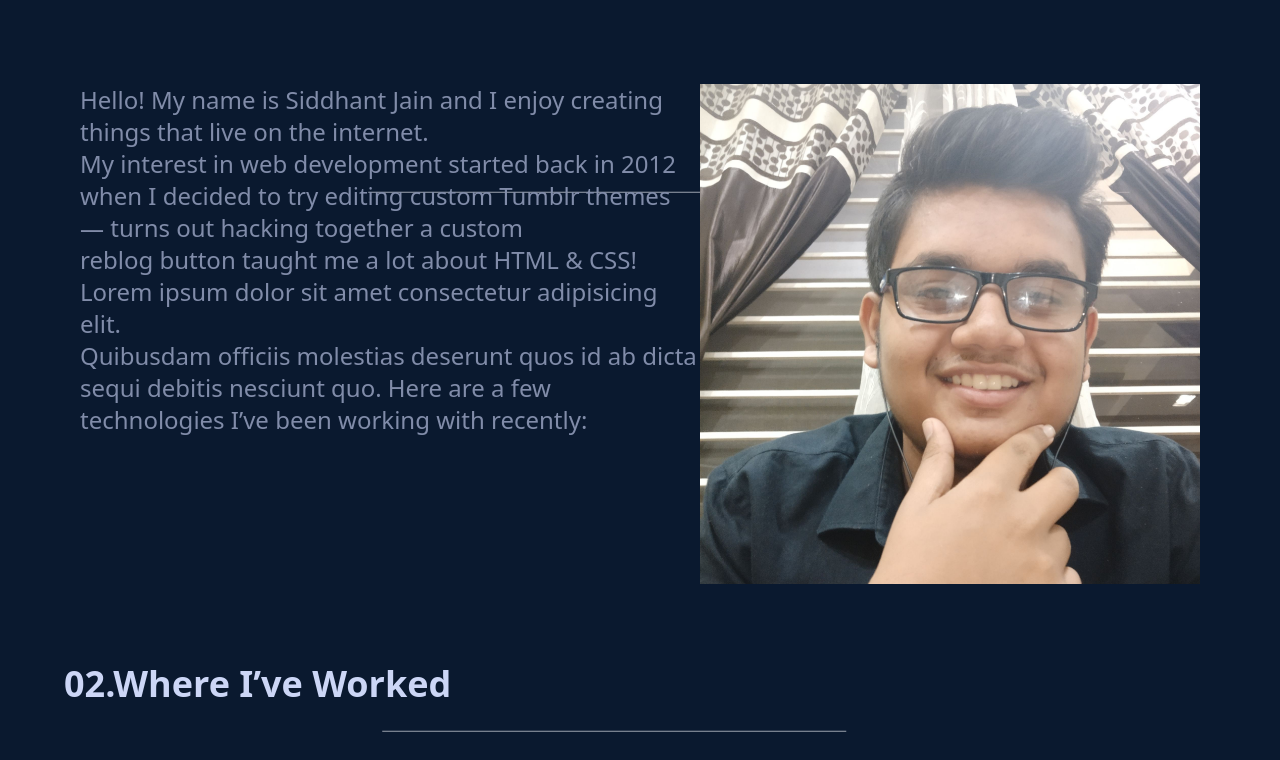
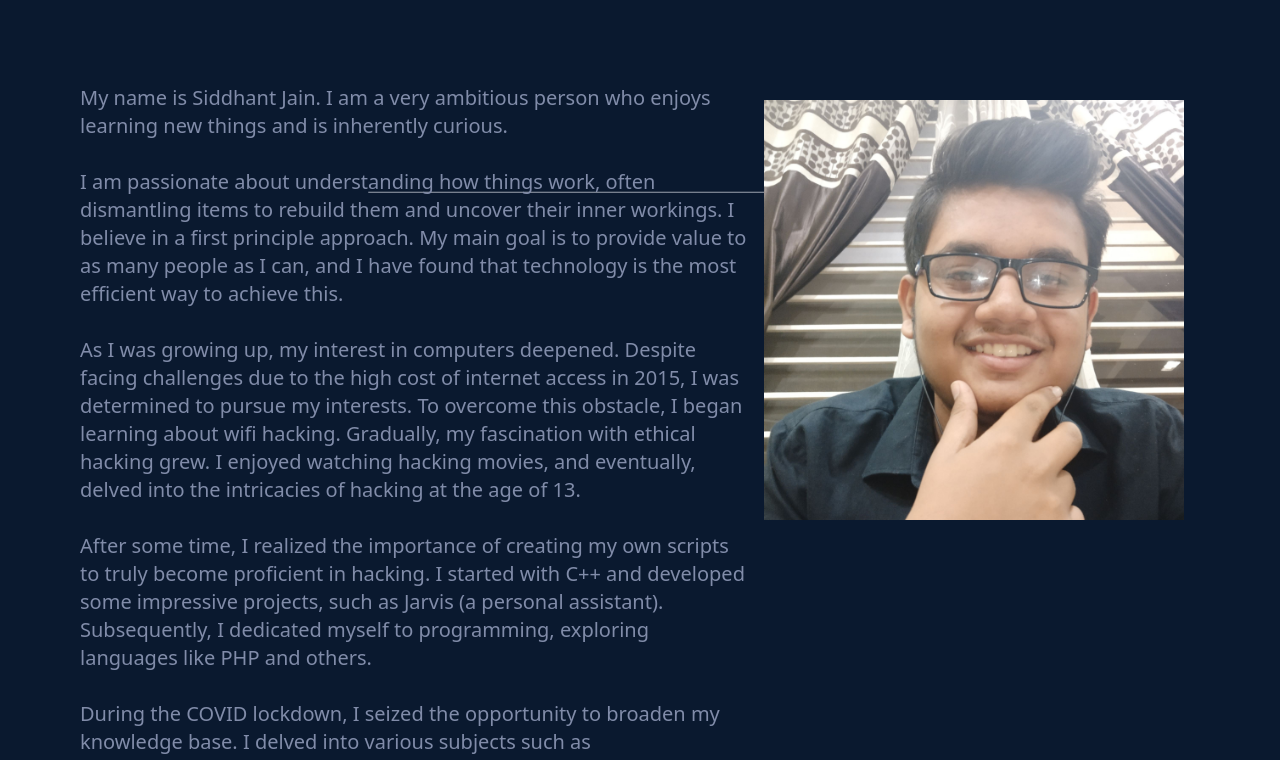
Before and after one commit to CoolSidOfficial/britney_portfolio, a React (Vite) app: page / in a window 1280 px wide. Shown: the part 816-1576 px from the top of the page. Built offline with nearby package versions, Linux system fonts and the light colour scheme.

Commit message:
added about me content

```diff
--- a/src/components/Aboutme.jsx
+++ b/src/components/Aboutme.jsx
@@ -8,13 +8,33 @@ const Aboutme = () => {
         {/* <span className=" text-3xl text-[#C1CAEB]  font-bold  "> About Me&nbsp; </span> */}
       <span className=" absolute   rotate-90	  left-[600px] top-[97%] h-[58%] bg-gray-400 w-[0.5px]"></span>
 
-          <div className=" flex m-20 text-white">
-        <div className= " text-[#818CA9] text-2xl flex column  ">Hello! My name is Siddhant Jain  and I enjoy creating things that live on the internet.<br/>
-       My interest in web development started back in 2012 when I decided to try editing custom Tumblr themes — turns out hacking together a custom<br/> reblog button taught me a lot about HTML & CSS! Lorem ipsum dolor sit amet consectetur adipisicing elit. <br></br>Quibusdam officiis molestias deserunt quos id ab dicta sequi debitis nesciunt quo.
-       Here are a few technologies I’ve been working with recently:
+      <div className=" flex m-20 text-white">
+       <div className= " text-[#818CA9] text-xl flex column w-110 ">
+  My name is Siddhant Jain. I am a very ambitious person who enjoys learning new things and is inherently curious.
+<br/>
+<br/>
+
+ I am passionate about understanding how things work, often dismantling items to rebuild them and uncover their inner workings. I believe in a first principle approach. My main goal is to provide value to as many people as I can, and I have found that technology is the most efficient way to achieve this.
+ <br/>
+ <br/>
+As I was growing up, my interest in computers deepened. Despite facing challenges due to the high cost of internet access in 2015, I was determined to pursue my interests. To overcome this obstacle, I began learning about wifi hacking. Gradually, my fascination with ethical hacking grew. I enjoyed watching hacking movies, and eventually, delved into the intricacies of hacking at the age of 13.
+<br/>
+<br/>
+
+After some time, I realized the importance of creating my own scripts to truly become proficient in hacking. I started with C++ and developed some impressive projects, such as Jarvis (a personal assistant). Subsequently, I dedicated myself to programming, exploring languages like PHP and others.
+<br/>
+<br/>
+During the COVID lockdown, I seized the opportunity to broaden my knowledge base. I delved into various subjects such as macroeconomics, international relations, geopolitics, history, and current affairs. Additionally, I explored medical science-related topics, particularly different types of heart surgeries. I also immersed myself in business books, often watching summaries to gain insights efficiently.
+<br/>
+<br/>
+Despite expanding my interests and becoming a pantomath, I never abandoned my first hobby, computer science. I focused on specializing in this field while maintaining a generalist approach to other subjects.
+<br/> Here are a few technologies I’ve been working with recently:
        {/* <div className="h-[600px/] "></div> */}
 </div>
-<img  src={Image} alt= "Image can't be loaded " width={500}></img></div>
+  <div className=" w-[150rem] p-4  ">
+<img  src={Image} alt= "Image can't be loaded " ></img>
+    </div>
+  </div>
 </Fade>
 </>
   )
--- a/src/components/Contact.jsx
+++ b/src/components/Contact.jsx
@@ -10,7 +10,7 @@ export const Contact = () => {
         <span className=' font-bold text-[#8892B0] text-5xl p-4'>Get In Touch</span>
         <p className='text-2xl text-[#8892B0] p-3  '>Although I’m not currently looking for any new opportunities, my inbox is always open.<br/> Whether you have a question or just want to say hi, I’ll try my best to get back to you!</p>
        <a href="https://www.linkedin.com/in/siddhant-jain-coolsidofficial/" className="text-white border p-5  place-self-center  w-60  rounded   transition-transform duration-300 transform hover:shadow-[7px_9px_0px_rgba(100,255,218,1)] hover:translate-y-[-2px] hover:translate-x-[-2px]  mt-10"> Say Hello!</a>
-      <span className=' mt-80 text-3xl text-[#8892B0] p-3 hover:text-white'>Designed & Built by Siddhant Jain</span>
+      <span className=' mt-80 text-3xl text-[#8892B0] p-3 hover:text-white'>Designed & Built by Siddhant Jain in React </span>
     </div>
 
   )
--- a/src/components/Experience.jsx
+++ b/src/components/Experience.jsx
@@ -13,9 +13,9 @@ const Experience = () => {
         <span>Where I’ve Worked</span>
 
     </div>
-      <span className=" absolute   rotate-90	  left-[48%] top-[1315px] h-[58%] bg-gray-400 w-[0.5px]"></span>
+      <span className=" absolute   rotate-90	  left-[48%] top-[1691px] h-[58%] bg-gray-400 w-[0.5px]"></span>
     <div className='flex m-28'>
-    <span className=" absolute  	  left-[8%] top-[1649px] h-[49%] w-[4px] bg-gray-400 "></span>
+    <span className=" absolute  	  left-[8%] top-[1997px] h-[49%] w-[4px] bg-gray-400 "></span>
 
       <ul className="  text-2xl text-[#8892B0] ">
         <li><button className ="experience-button hover:bg-[#112240] focus:bg-[#112240] p-4 w-52" onClick={()=>setExperience(1)}  >Upstament</button></li>
--- a/src/components/Header.jsx
+++ b/src/components/Header.jsx
@@ -7,7 +7,7 @@ const Header = (props) => {
  <span className="block text-2xl "> Hi, my name is </span>
  <span className="block text-8xl text-[#CCD6F6]">{props.uname}.</span>
  <span className=" block text-8xl text-[#8892B0]">{props.title}.</span>
- <p className=" block p-6 text-lg font-semibold text-[#8892B0]">{props.description}</p>
+ <p className=" block p-6 text-xl font-semibold text-[#8892B0]">{props.description}</p>
  <a href="https://www.linkedin.com/in/siddhant-jain-coolsidofficial/" className="text-white border absolute left-[130px]   p-6 rounded  transition-transform duration-300 transform hover:shadow-[7px_9px_0px_rgba(100,255,218,1)] hover:translate-y-[-2px] hover:translate-x-[-2px]   text-xxl"> Check out my Linkedin!</a>
  </header>
  </Fade>
--- a/src/components/Other_Proj.jsx
+++ b/src/components/Other_Proj.jsx
@@ -4,7 +4,7 @@ const Other_Proj = () => {
   return (
     <div className="flex-col  mt-[200px] text-center">
         <span className=" text-[#CCD6F6] block text-4xl font-semibold ">Other Noteworthy Projects</span>
-        <a  className="text-white  font-semibold  text-lg" href="">view the archive</a>
+        <a  className="text-white  font-semibold  text-lg" href="https://github.com/CoolSidOfficial?tab=repositories " target='_blank'>view the archive</a>
         <div className=" grid  grid-cols-3 gap-7 m-28 	">
         <Other_comp />
         <Other_comp/>
--- a/src/components/Projects.jsx
+++ b/src/components/Projects.jsx
@@ -7,7 +7,7 @@ const Projects = () => {
     <div >
       <span className="text-white text-4xl p-2"> 03.</span>
 <span className='text-[#CCD6F6]  text-4xl font-semibold'>Some Things I’ve Built</span></div>
-<span className=" absolute   rotate-90	  left-[700px] top-[2080px] h-[58%] bg-gray-400 w-[0.5px]"></span>
+<span className=" absolute   rotate-90	  left-[700px] top-[2180px] h-[58%] bg-gray-400 w-[0.5px]"></span>
 
    <Proj_Comp  side ="rtl" title="Halcyon theme" desc="A minimal, dark blue theme for VS Code, Sublime Text, &nbsp;&nbsp;&nbsp;Atom,iTerm, and more. Available on Visual Studio &nbsp;&nbsp;&nbsp;&nbsp; Marketplace, Package Control, Atom Package Manager" tags={["VsCode","Sublime Text","Atom","iTerm"]} />
    <Proj_Comp  side ="ltl" title="Halcyon theme" desc="A minimal, dark blue theme for VS Code, Sublime Text, &nbsp;&nbsp;&nbsp;Atom,iTerm, and more. Available on Visual Studio &nbsp;&nbsp;&nbsp;&nbsp; Marketplace, Package Control, Atom Package Manager" tags={["VsCode","Sublime Text","Atom","iTerm"]} />
--- a/src/components/exp_comp.jsx
+++ b/src/components/exp_comp.jsx
@@ -4,7 +4,7 @@ const Exp_comp = (props) => {
   return (
     <div>
         <span className="text-[#CCD6F6] font-semibold  text-2xl p-1 block">{props.title}</span>
-        <span className='text-[#8892B0]   font-semibold text-xl '>{props.dateto}</span>
+        <span className='text-[#8892B0]   font-semibold   text-xl '>{props.dateto}</span>
        <p className='text-[#8892B0] p-5 text-lg font-semibold  before:content-["▹"] before:text-white '>{props.first_para}</p>
        <p   className='text-[#8892B0] p-5 text-lg   font-semibold before:content-["▹"]  before:text-white '>{props.second_para}</p>
        <p className='text-[#8892B0] p-5 text-lg   font-semibold before:content-["▹"]  before:text-white '>{props.third_para}</p>
--- a/src/components/proj_comp.jsx
+++ b/src/components/proj_comp.jsx
@@ -6,7 +6,7 @@ const Proj_Comp= (props) => {
     <a   href="" >< img src="demo_project.png" alt="random" className="  w-[600px] h-[300px] rounded-lg inline-block mt-11  brightness-50	  transition duration-300  ease-in-out  hover:brightness-100  ml-32  z-0 " /></a>
     <div  dir={props.side} className=" relative z-1  mr-[8px]  -mt-[280px] p-2 ">
       <span className="text-white p-2 block ">Featured Project</span>
-      <a  className="text-[#CCD6F6] text-2xl font-semibold" href="https://github.com" >{props.title}</a>
+      <a  className="text-[#CCD6F6] text-2xl font-semibold " href="https://github.com/CoolSidOfficial?tab=repositories" target='_blank' >{props.title}</a>
       <p className='text-[#8892B0]  bg-[#112240] w-[490px] rounded h-28  p-4 font-semibold   ' >{props.desc}</p>
        <ul className={" text-[#8892B0] flex " }>
        <li  className='p-2'>{props.tags[0]}</li>
```
Also changed, not shown: src/App.jsx (+6 -6 lines), src/components/Other_comp.jsx (+4 -4 lines).
